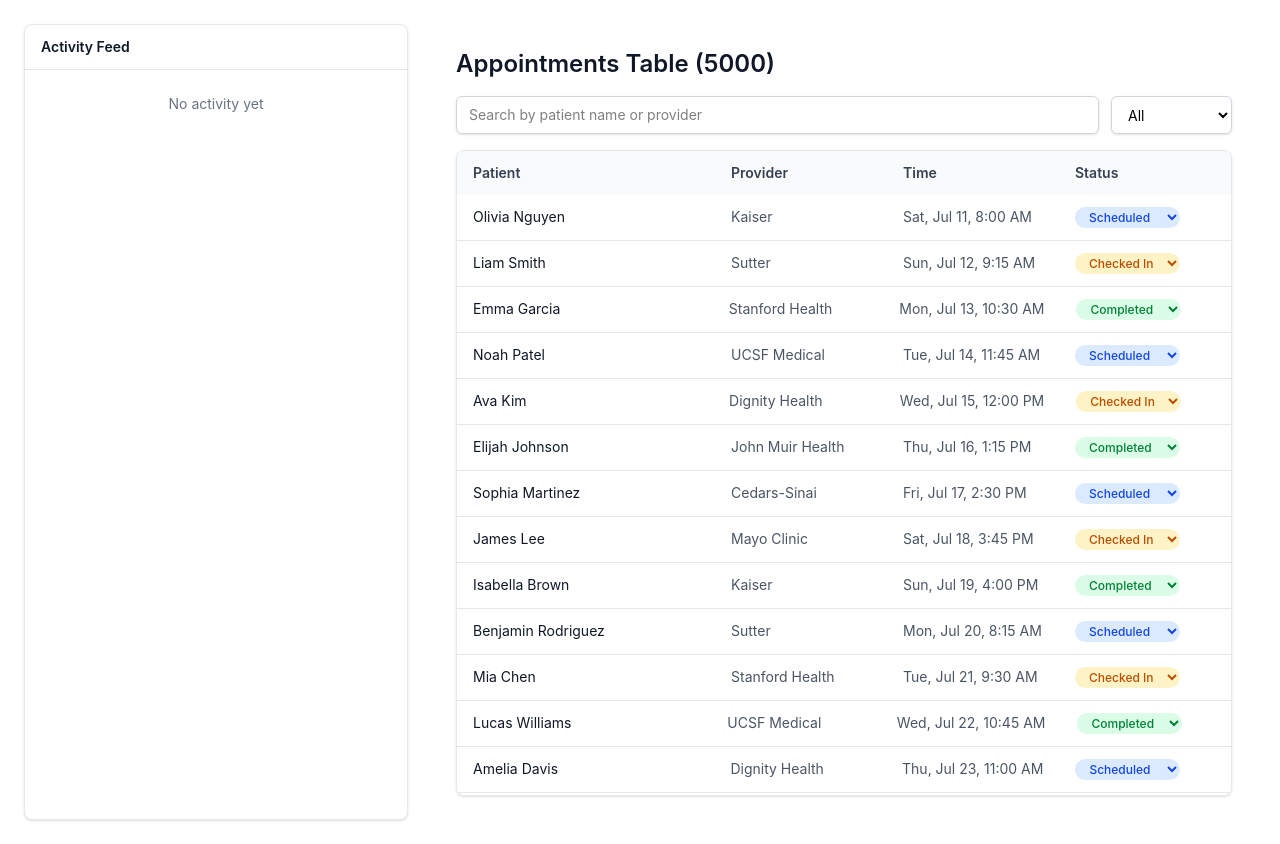
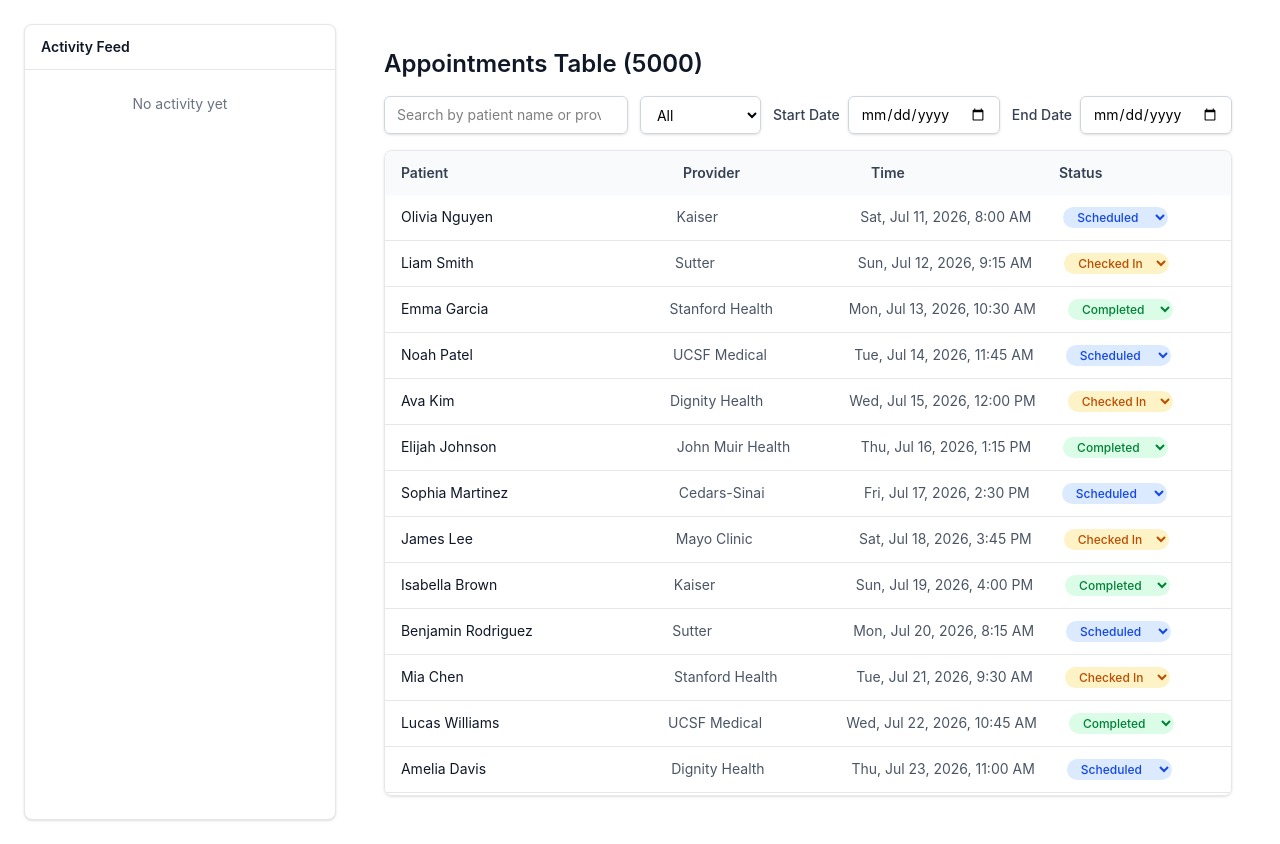
Before and after one commit to bandly93/appointments, a React (Vite) app: page / in a window 1280 px wide. Built offline with nearby package versions, Linux system fonts and the light colour scheme.

Commit message:
add single-date, range-date filtering for appointments table

```diff
--- /dev/null
+++ b/src/components/DateSelector.tsx
@@ -0,0 +1,41 @@
+interface PropTypes {
+  startDate: string | null
+  endDate: string | null
+  setStartDate: (date: string | null) => void
+  setEndDate: (date: string | null) => void
+}
+
+const DateSelector = ({ startDate, endDate, setStartDate, setEndDate }: PropTypes) => {
+  return (
+    <div className='flex items-center gap-3'>
+      <div className='flex items-center gap-2'>
+        <label htmlFor='start-date' className='text-sm font-medium text-gray-700 whitespace-nowrap'>
+          Start Date
+        </label>
+        <input
+          id='start-date'
+          type='date'
+          value={startDate ?? ''}
+          max={endDate ?? undefined}
+          onChange={(e) => setStartDate(e.target.value || null)}
+          className='rounded-md border border-gray-300 px-3 py-2 text-sm shadow-sm focus:outline-none focus:ring-2 focus:ring-blue-500 focus:border-blue-500'
+        />
+      </div>
+      <div className='flex items-center gap-2'>
+        <label htmlFor='end-date' className='text-sm font-medium text-gray-700 whitespace-nowrap'>
+          End Date
+        </label>
+        <input
+          id='end-date'
+          type='date'
+          value={endDate ?? ''}
+          min={startDate ?? undefined}
+          onChange={(e) => setEndDate(e.target.value || null)}
+          className='rounded-md border border-gray-300 px-3 py-2 text-sm shadow-sm focus:outline-none focus:ring-2 focus:ring-blue-500 focus:border-blue-500'
+        />
+      </div>
+    </div>
+  )
+}
+
+export default DateSelector
--- a/src/components/Table.tsx
+++ b/src/components/Table.tsx
@@ -1,13 +1,14 @@
-import { useState, useEffect, useReducer, useMemo } from 'react'
+import { useEffect, useReducer, useMemo, useState } from 'react'
 import { getAppointments } from '../fetchApi'
 import { type Appointment } from '../types/Appointments'
-import { useDebounce } from '../hooks/useDebounce'
 import { ROW_GRID_CLASS } from './TableRow'
 import VirtualizedWrapper from './VirtualizedWrapper'
 import Modal from './Modal'
 import Notes from './Notes'
 import StatusSelect from './StatusSelect'
 import { appointmentEvents } from '../events/appointmentEvents'
+import DateSelector from './DateSelector'
+import { useAppointmentFilters, type StatusFilter } from '../hooks/useAppointmentFilters'
 
 type StateType = {
   loading: boolean
@@ -69,11 +70,19 @@
 
 const AppointmentsTable = () => {
   const [{ loading, error, appointments, count }, dispatch] = useReducer(reducer, initialState)
-  const [search, setSearch] = useState<string>('')
-  const [status, setStatus] = useState<'Scheduled' | 'Checked In' | 'Completed' | 'All'>('All')
+  const {
+    search,
+    setSearch,
+    debouncedSearch,
+    status,
+    setStatus,
+    startDate,
+    setStartDate,
+    endDate,
+    setEndDate,
+  } = useAppointmentFilters()
   const [selectedAppointmentId, setSelectedAppointmentId] = useState<number | null>(null)
   const [sort, setSort] = useState<{ key: SortKey, direction: SortDirection } | null>(null)
-  const debouncedSearch = useDebounce(search)
 
   const selectedAppointment = appointments.find(({ id }) => id === selectedAppointmentId) ?? null
 
@@ -96,14 +105,14 @@
     const callApi = async () => {
       dispatch({ type: 'FETCH_START' })
       try {
-        const { appointments, count } = await getAppointments({ search: debouncedSearch, status })
+        const { appointments, count } = await getAppointments({ search: debouncedSearch, status, startDate, endDate })
         dispatch({ type: 'FETCH_SUCCESS', payload: { appointments, count } })
       } catch (error) {
         dispatch({ type: 'FETCH_ERROR', payload: error as string })
       }
     }
     callApi()
-  }, [debouncedSearch, status])
+  }, [debouncedSearch, status, startDate, endDate])
 
   useEffect(() => {
     const unsubscribe = appointmentEvents.subscribe(
@@ -139,7 +148,7 @@
         <select
           value={status}
           onChange={e => {
-            setStatus(e.target.value as "Scheduled" | "Checked In" | "Completed" | "All")
+            setStatus(e.target.value as StatusFilter)
           }}
           className='rounded-md border border-gray-300 px-3 py-2 text-sm shadow-sm focus:outline-none focus:ring-2 focus:ring-blue-500 focus:border-blue-500'
         >
@@ -148,6 +157,12 @@
           <option value='Completed'>Completed</option>
           <option value='All'>All</option>
         </select>
+        <DateSelector
+          startDate={startDate}
+          endDate={endDate}
+          setStartDate={setStartDate}
+          setEndDate={setEndDate}
+        />
       </div>
       {loading
         ? <div className='py-10 text-center text-gray-500'>Loading....</div>
--- a/src/fetchApi.ts
+++ b/src/fetchApi.ts
@@ -1,5 +1,6 @@
 import { type Appointment, type GetAppointmentsParams } from './types/Appointments'
 import { type Note, type NoteAttachment } from './types/Notes'
+import { isWithinDateRange } from './utils'
 
 const numOfAppointments = 5000
 
@@ -45,6 +46,7 @@
         month: 'short',
         day: 'numeric',
         hour: 'numeric',
+        year: 'numeric',
         minute: '2-digit',
       }),
       status: statuses[i % statuses.length],
@@ -121,7 +123,8 @@
   return Promise.resolve(savedNote)
 }
 
-export function getAppointments({ search, status: statusFilter }: GetAppointmentsParams) {
+export function getAppointments({ search, status: statusFilter, startDate, endDate }: GetAppointmentsParams) {
+
   const appointments = loadAppointments()
 
   let filtered = appointments
@@ -132,6 +135,11 @@
       let byProvider = provider.toLowerCase().includes(search.toLowerCase())
       return (byPatient || byProvider)
     })
+  }
+
+  // null for both just means full dataset
+  if (startDate || endDate) {
+    filtered = filtered.filter(({ time }) => isWithinDateRange(time, startDate, endDate))
   }
 
   if (statusFilter !== 'All') {
--- /dev/null
+++ b/src/hooks/useAppointmentFilters.ts
@@ -0,0 +1,24 @@
+import { useState } from 'react'
+import { useDebounce } from './useDebounce'
+
+export type StatusFilter = 'Scheduled' | 'Checked In' | 'Completed' | 'All'
+
+export const useAppointmentFilters = () => {
+  const [search, setSearch] = useState<string>('')
+  const [status, setStatus] = useState<StatusFilter>('All')
+  const [startDate, setStartDate] = useState<string | null>(null)
+  const [endDate, setEndDate] = useState<string | null>(null)
+  const debouncedSearch = useDebounce(search)
+
+  return {
+    search,
+    setSearch,
+    debouncedSearch,
+    status,
+    setStatus,
+    startDate,
+    setStartDate,
+    endDate,
+    setEndDate,
+  }
+}
--- /dev/null
+++ b/src/hooks/useDateSelector.ts
@@ -0,0 +1,15 @@
+import { useState } from 'react'
+
+export const useDateSelector = () => {
+
+  const [startDate, setStartDate] = useState<string| null>(null)
+  const [endDate, setEndDate] = useState<string | null>(null)
+
+
+  return {
+    startDate,
+    setStartDate,
+    endDate,
+    setEndDate
+  }
+}
--- a/src/types/Appointments.ts
+++ b/src/types/Appointments.ts
@@ -11,5 +11,7 @@
 
 export interface GetAppointmentsParams {
   search: string,
-  status: "Scheduled" | "Checked In" | "Completed" | "All"
+  status: "Scheduled" | "Checked In" | "Completed" | "All",
+  startDate: string | null,
+  endDate: string | null
 }
--- /dev/null
+++ b/src/utils.ts
@@ -0,0 +1,22 @@
+function toLocalDateKey(date: Date): string {
+  const year = date.getFullYear();
+  const month = String(date.getMonth() + 1).padStart(2, "0");
+  const day = String(date.getDate()).padStart(2, "0");
+
+  return `${year}-${month}-${day}`;
+}
+
+export function isSameDate(dateA: string, dateB: string): boolean {
+  const a = new Date(dateA);
+
+  return toLocalDateKey(a) === dateB;
+}
+
+export function isWithinDateRange(date: string, startDate: string | null, endDate: string | null): boolean {
+  const key = toLocalDateKey(new Date(date));
+
+  if (startDate && key < startDate) return false;
+  if (endDate && key > endDate) return false;
+
+  return true;
+}
```
